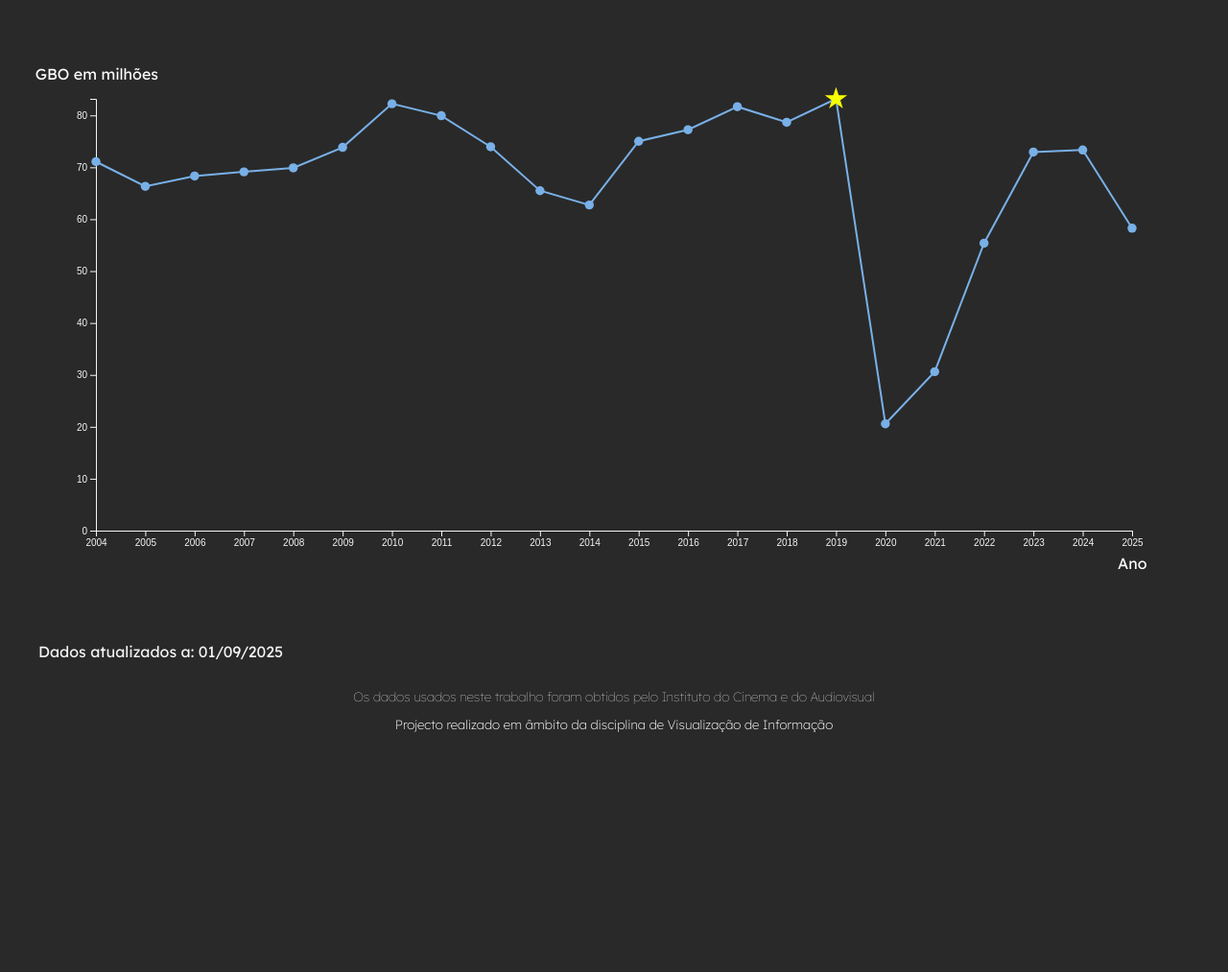
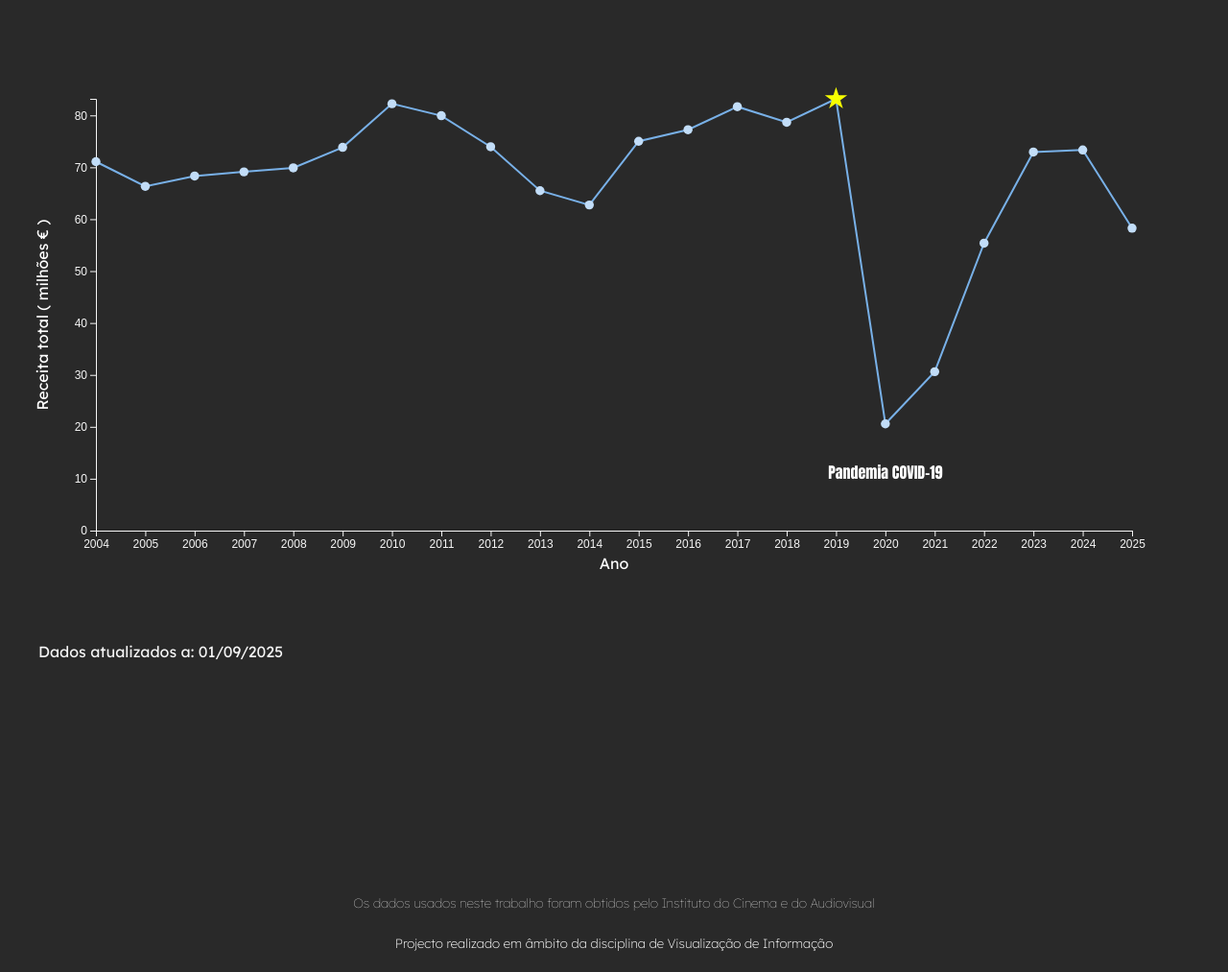
Before and after one commit to ClaraAriGomes/VI---Cinema-em-Portugal, a website: page index.html in a window 1280 px wide. Shown: the part 947-1960 px from the top of the page at 96% size. Before the commit the page ends 1732 px from the top, so only its background shows below. Drawn offline with nearby package versions, Linux system fonts and the light colour scheme.

Commit message:
algumas animacoes

```diff
--- a/graficoGBO.js
+++ b/graficoGBO.js
@@ -25,10 +25,10 @@ window.onload = function () {
     .append("div")
     .style("opacity", "0") // it's hidden
     .attr("class", "tooltip")
-    .style("background-color", "white")
+    .style("background-color", "#292929")
     .style("position", "absolute")
-    .style("border", "solid")
-    .style("padding", "2px");
+    .style("padding", "10px")
+    .style("display", "none");
 
   //pôr o svg do graph no main nesta div especifica
   svg = d3
@@ -62,6 +62,8 @@ function rollups(data) {
   draw_graph(dataset);
 }
 
+
+
 //FUNCAO PARA DESENHAR COISAS SÓ
 function draw_graph(dataset) {
   let chart = svg
@@ -77,14 +79,15 @@ function draw_graph(dataset) {
   chart
     .append("g") // g é um elemento do svg para agrupar elementos
     .attr("transform", `translate(0, ${graphHeight})`)
-    .call(d3.axisBottom(x).ticks(21).tickFormat(d3.format("d")));
+    .call(d3.axisBottom(x).ticks(21).tickFormat(d3.format("d")))
+    .style("font-size", "12px");
 
   //texto do Eixo X
   chart
     .append("text")
-    .style("text-anchor", "start")
+    .style("text-anchor", "middle")
     .style("fill", "white")
-    .attr("x", graphWidth - 15)
+    .attr("x", graphWidth / 2)
     .attr("y", graphHeight + 40)
     .text("Ano");
 
@@ -93,16 +96,18 @@ function draw_graph(dataset) {
     .scaleLinear()
     .domain([0, d3.max(dataset, (d) => d.totalGross)])
     .range([graphHeight, 0]);
-  chart.append("g").call(d3.axisLeft(y));
+
+  chart.append("g").call(d3.axisLeft(y)).style("font-size", "12px");
 
   //texto do Eixo Y
   chart
     .append("text")
-    .style("text-anchor", "end")
+    .style("text-anchor", "middle")
     .style("fill", "white")
-    .attr("x", 65)
-    .attr("y", -20)
-    .text("GBO em milhões");
+    .attr("x", -graphHeight / 2)
+    .attr("y", -50)
+    .attr("transform", "rotate(-90)")
+    .text("Receita total ( milhões € )");
 
   // Add the line
   const path = chart
@@ -130,78 +135,123 @@ function draw_graph(dataset) {
     .ease(d3.easeQuadInOut)
     .attr("stroke-dashoffset", 0);
 
-
-
   //========PONTOS AO LONGO DA LINHA========
   //pontos
   const circle = d3.symbol().type(d3.symbolCircle).size(70);
-  //estrelinhas
+  //estrelinha
   const star = d3.symbol().type(d3.symbolStar).size(170);
 
-  //assinalar pontos de cada ano
+  //===============TOOLTIP==================
+  const tooltip = d3.select(".tooltip");
+
+  //PONTOS DE CADA ANO
   chart
     .selectAll(".dots")
     .data(dataset)
     .join((enter) => enter.append("path"))
     .attr("d", circle)
-    .attr("transform", (d) => `translate(${x(d.year)}, ${y(d.totalGross)})`) //.attr("cx", d => x(d.year))
-    .attr("fill", "rgba(120, 176, 231, 1)");
+    .attr("transform", (d) => `translate(${x(d.year)}, ${y(d.totalGross)})`)
+    .attr("fill", "rgba(194, 221, 248, 1)")
+    .style("cursor", "pointer")
 
+    //======Eventos Tooltip(fazer antes das animações)==========
+    .on("mouseover", function (event, d) {
+      d3.select(this)
+        .transition()
+        .duration(200)
+        .attr("d", d3.symbol().type(d3.symbolCircle).size(500));
 
-  //assinalar ano máximo
+      tooltip
+        .html(
+          `${d.year}<br/>
+         ${d.totalGross.toFixed(1)} M €`
+        )
+        .style("opacity", 0)
+        .transition()
+        .duration(500)
+        .style("opacity", 1)
+        .style("display", "block");
+    })
+
+    .on("mouseout", function (event) {
+      d3.select(this)
+        .transition()
+        .duration(500)
+        .attr("d", d3.symbol().type(d3.symbolCircle).size(70));
+      tooltip.style("opacity", 0).style("display", "none");
+    })
+
+    .on("mousemove", function (event) {
+      tooltip
+        .style("left", event.pageX + 10 + "px")
+        .style("top", event.pageY - 28 + "px");
+    })
+
+    //======Animações dos pontos======
+    .attr("opacity", 0)
+    .transition()
+    .delay(2100)
+    .attr("opacity", 1);
+
+  //ESTRELINHA MÁXIMA
   const max = d3.greatest(dataset, (d) => d.totalGross);
 
-  chart
+  const starPath = chart
     .append("path")
     .attr("d", star)
     .attr("fill", "rgba(246, 254, 0, 1)")
-    .attr("transform", `translate(${x(max.year)}, ${y(max.totalGross)})`); //.attr("cx", d => x(d.year))
+    .attr("transform", `translate(${x(max.year)}, ${y(max.totalGross)})`)
+    .style("cursor", "pointer")
+    .attr("opacity", 0);
 
+  // animação (depois da linha)
+  starPath.transition().delay(2600).duration(500).attr("opacity", 1);
 
-  //Animação dos pontos
+  starPath
+    .on("mouseover", function (event) {
+      d3.select(this)
+        .transition()
+        .duration(200)
+        .attr("d", d3.symbol().type(d3.symbolStar).size(400));
 
+      tooltip
+        .html(
+          `<strong>Ano com maior receita</strong><br/>
+         ${max.year}<br/>
+         ${max.totalGross.toFixed(1)} M €`
+        )
+        .style("opacity", 0)
+        .style("display", "block")
+        .transition()
+        .duration(300)
+        .style("opacity", 1);
+    })
 
+    .on("mouseout", function () {
+      d3.select(this).transition().duration(300).attr("d", star);
 
+      tooltip.style("opacity", 0).style("display", "none");
+    })
 
-  //========Tooltip========
-  //tooltip da aula
-  const tooltip = d3.select(".tooltip");
+    .on("mousemove", function (event) {
+      tooltip
+        .style("left", event.pageX + 10 + "px")
+        .style("top", event.pageY - 28 + "px");
+    });
 
-  /*
-
-
-chart.selectAll(".dot")
-  .data(dataset)
-  .enter()
-  .append("circle")
-  .attr("class", "dot")
-  .attr("cx", d => x(d.year))
-  .attr("cy", d => y(d.totalGross))
-  .attr("r", 4)
-  .attr("fill", "rgba(120, 176, 231, 1)")
-  .on("mouseover", function (e, d) {
-    d3.select(this)
-      .attr("r", 6)
-      .attr("fill", "orange");
-
-    tooltip
-      .style("opacity", 1)
-      .html(
-        `<strong>${d.year}</strong><br/>
-         ${d.totalGross.toFixed(1)} M`
-      );
-  })
-  .on("mousemove", function (e) {
-    tooltip
-      .style("left", (e.pageX + 10) + "px")
-      .style("top", (e.pageY - 10) + "px");
-  })
-  .on("mouseout", function () {
-    d3.select(this)
-      .attr("r", 4)
-      .attr("fill", "rgba(120, 176, 231, 1)");
-
-    tooltip.style("opacity", 0);
-  });
-*/
+  chart
+    .append("text")
+    .style("text-anchor", "middle")
+    .style("fill", "white")
+    .attr("x", x(2020))
+    .attr("y", y(10))
+    .text("Pandemia COVID-19")
+    .style(
+      "font-family",
+      "Impact, Haettenschweiler, 'Arial Narrow Bold', sans-serif"
+    )
+    .attr("opacity", 0)
+    .transition()
+    .delay(1200)
+    .attr("opacity", 1);
 }
--- a/styles/index.scss
+++ b/styles/index.scss
@@ -33,7 +33,7 @@ body {
   main {
     width: 1200px;
 
-    #grafLinhasReceitasTexto{
+    #grafLinhasReceitasTexto {
       p {
         color: red;
         width: 500px;
@@ -48,6 +48,10 @@ body {
   }
 
   footer {
+    height: 300px;
+    display: flex;
+    flex-direction: column;
+    justify-content:end;
     p {
       font-family: lexend;
       text-align: center;
```
Also changed, not shown: index.html (+1 -1 lines), styles/index.css, 1 other file.
